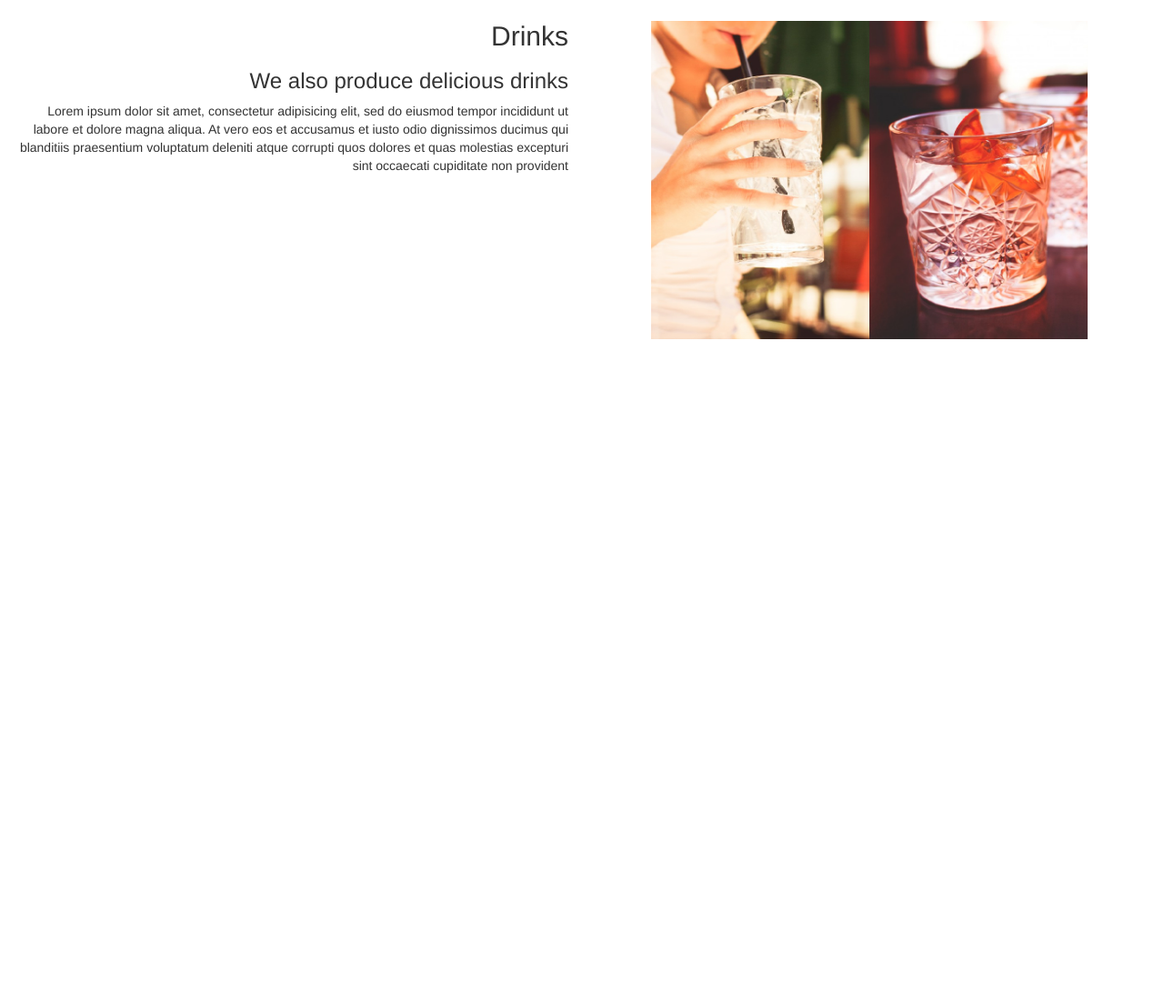
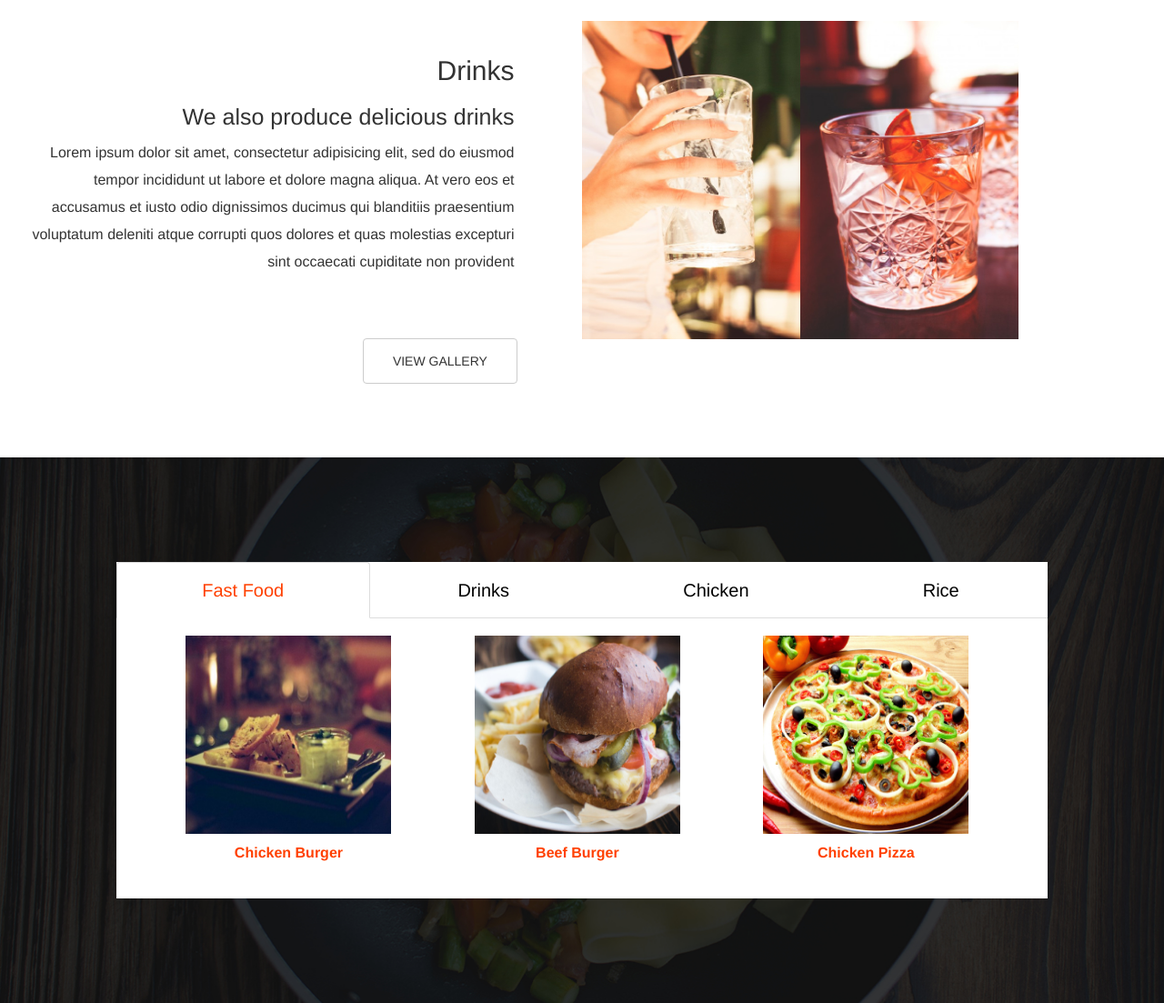
Before and after one commit to brianqeep/b-restaurant, a plain HTML site: page index.html in a window 1280 px wide. Shown: the part 1155-2258 px from the top of the page at 91% size. Before the commit the page ends 1658 px from the top, so only its background shows below. Drawn offline with Linux system fonts and the light colour scheme.

Commit message:
tabs added without functionality

```diff
--- a/css/styles.css
+++ b/css/styles.css
@@ -146,16 +146,84 @@ margin-left: 28%;
 }
 #h2drinks, #h3drinks, #pdrinks{
   text-align: right;
+  line-height: 30px;
+  margin-right: 10%;
+}
+#pdrinks{
+  font-size: 16px;
+}
+#h2drinks{
+  font-size: 30px;
+  margin-top: 10%;
+}
+#h3drinks{
+  font-size: 25px;
 }
 .drinkspicsholder{
-  margin-left: 10%;
   margin-top: 20px;
   height: 350px;
   width: 480px;
-
 }
 .drink{
 height: 350px;
 width: 240px;
+}
+.dbtn{
+  width: 170px;
+  background-color: #fff;
+  border: 3px solid green;
+  border-radius: 6px;
+  margin-left: 62%;
+}
+.mainfoodcontainer{
+  background: url(../assets/backgrounds/foodsBg.jpg) no-repeat center;
+  background-size: cover;
+  height: 600px;
+  overflow: auto;
 
 }
+.foodtabs{
+  background-color: #fff;
+  height: 370px;
+  margin-top: 50px;
+  margin-left: 10%;
+  margin-right: 10%;
+  margin-top: 9%;
+}
+.tabsname{
+  color: #000;
+  font-size: 20px;
+  padding-left: 73px;
+}
+.fnameactive{
+  color: #ff4000;
+  font-size: 20px;
+}
+.tabsname, .fnameactive{
+  padding-left: 78.2px;
+  padding-right: 79px;
+  line-height: 40px;
+}
+.tabsdetails{
+  background-color: #fff;
+  height: 300px;
+  overflow: auto;
+}
+.tab1pic, .tab2pic, .tab3pic{
+  height: 260px;
+  width:300px;
+  margin-left: 6%;
+  margin-top: 19px;
+  background-color: #fff;
+}
+#chickenburger, #beefburger, #chickenpizza{
+  width: 100%;
+  height: 218px;
+}
+.tabpicdef{
+  color: #ff4000;
+  text-align: center;
+  padding-top: 10px;
+  font-size: 16px;
+  font-weight: bold;
+}
--- a/index.html
+++ b/index.html
@@ -75,19 +75,51 @@
         </div>
         </div>
       </div>
+      <div class="container-fluid">
         <div class="drinkscontainer">
             <div class="drinkstext col-md-6">
               <h2 id="h2drinks">Drinks</h2>
               <h3 id="h3drinks">We also produce delicious drinks</h3>
               <p id="pdrinks">Lorem ipsum dolor sit amet, consectetur adipisicing elit, sed do eiusmod tempor incididunt ut labore et dolore magna aliqua. At vero eos et accusamus et iusto odio dignissimos ducimus qui blanditiis praesentium voluptatum deleniti atque corrupti quos dolores et quas molestias excepturi sint occaecati cupiditate non provident</p>
+              <button type="button" name="button" class="btn dbtn btn-default">VIEW GALLERY</button>
             </div>
             <div class="drinkspics col-md-6">
-            <div class="drinkspicsholder">
+              <div class="drinkspicsholder row">
                 <img class="drink" src="assets/drink1.jpg" alt="drink1"/><img class="drink" src="assets/drink2.jpg" alt="drink2"/>
+              </div>
             </div>
         </div>
 
           </div>
+            <div class="mainfoodcontainer">
+              <div class="foodtabs">
+                <ul class="nav nav-tabs">
+                  <li class="active"><a href="#"><span class="fnameactive">Fast Food</span></a></li>
+                  <li><a href="#"><span class="tabsname">Drinks</span></a></li>
+                  <li><a href="#"><span class="tabsname">Chicken</span></a></li>
+                  <li><a href="#"><span class="tabsname">Rice</span></a></li>
+                </ul>
+                <div class="tabsdetails">
+                  <div class="tab1pic col-md-3 ">
+                    <img id="chickenburger" src="assets/fastfood/chickenBurger.jpg" alt="chicken burger"/>
+                    <p class="tabpicdef">Chicken Burger</p>
+                  </div>
+                  <div class="tab2pic col-md-3">
+                    <img id="beefburger" src="assets/fastfood/beefBurger.jpg" alt="chicken burger"/>
+                    <p class="tabpicdef">Beef Burger</p>
+                  </div>
+                  <div class="tab3pic col-md-3">
+                    <img id="chickenpizza" src="assets/fastfood/chickenPizza.jpg" alt="chicken burger"/>
+                    <p class="tabpicdef">Chicken Pizza</p>
+                  </div>
+                </div>
+              </div>
+            </div>
+            <div class="customerscontainer">
+
+            </div>
+
+
 
     <script type="text/javascript" src="js/jquery.js"></script>
     <script type="text/javascript" src="js/bootstrap.min.js"></script>
```
Lines whose indentation alone changed are shown as unchanged.
